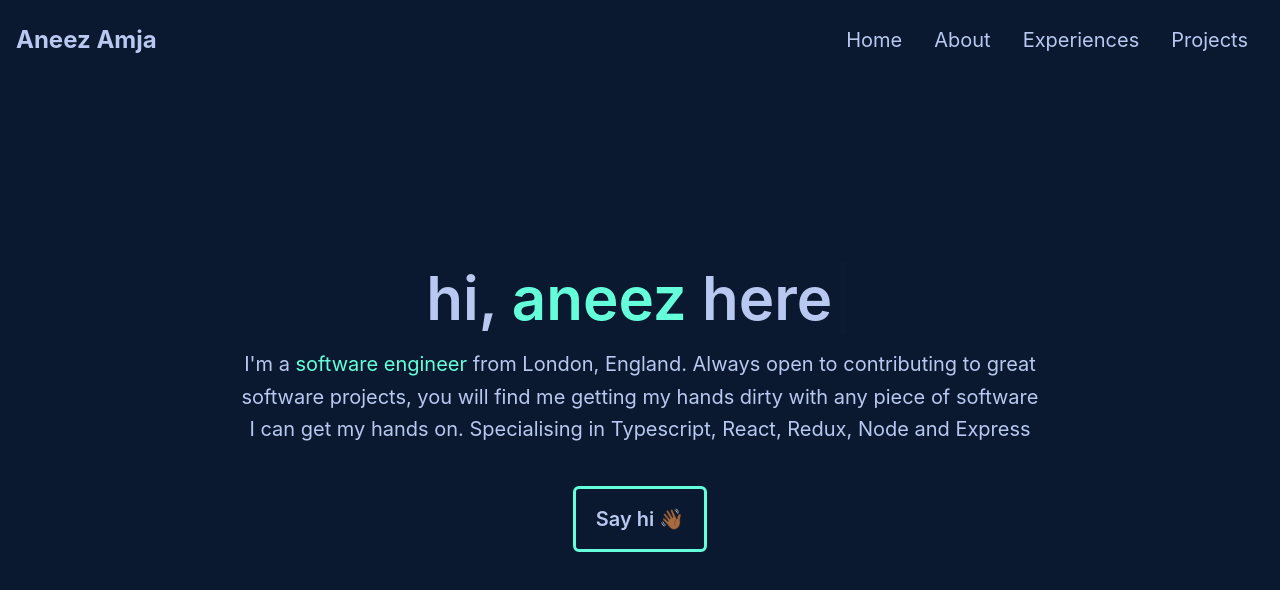
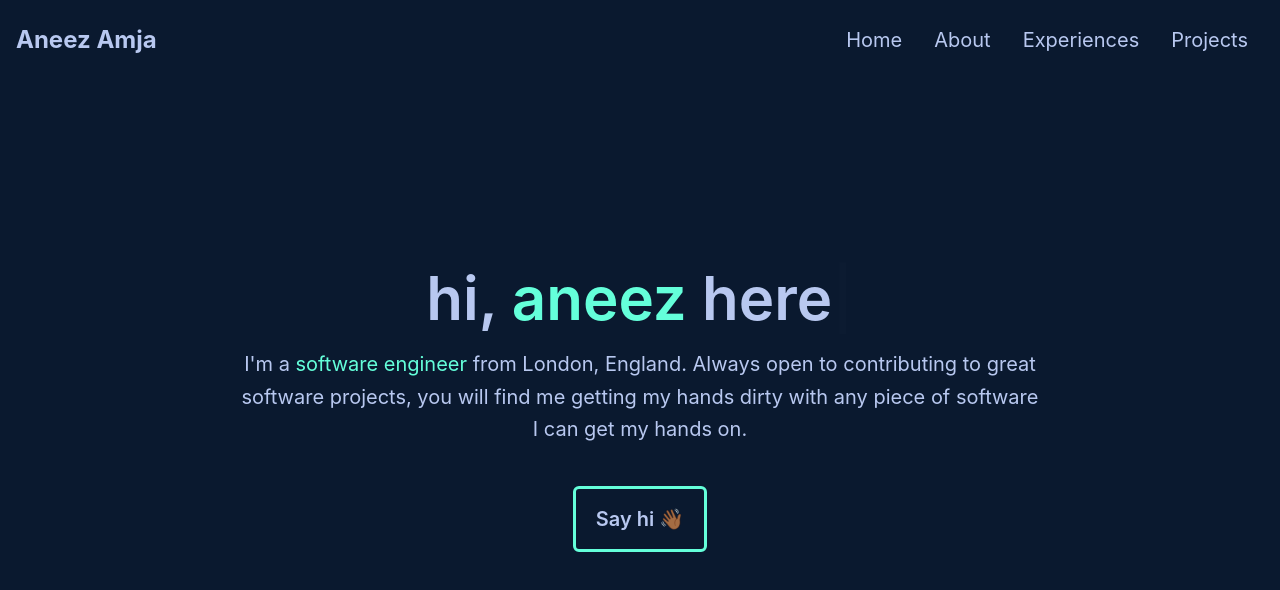
Before and after one commit to AneezAmja/Aneez, a React (Vite) app: page / in a window 1280 px wide. Shown: the top 590 px of the page. Built offline with nearby package versions, Linux system fonts and the light colour scheme.

Commit message:
updated information, rm: bg colour

```diff
--- a/src/components/Home.jsx
+++ b/src/components/Home.jsx
@@ -3,7 +3,7 @@
 
 const Home = () => {
   return (
-    <div name="home" className="w-full h-screen bg-primary-dark">
+    <div name="home" className="w-full h-screen">
       <div className="max-w-[1000px] mx-auto px-8 flex flex-col justify-center items-center h-full">
         <>
           <ReactTyped
@@ -22,8 +22,7 @@
             <span className="text-secondary-content">software engineer</span>{" "}
             from London, England. Always open to contributing to great software
             projects, you will find me getting my hands dirty with any piece of
-            software I can get my hands on. Specialising in Typescript, React,
-            Redux, Node and Express
+            software I can get my hands on.
           </p>
 
           <a className="text-xl border-[3px] py-4 px-5 rounded-md border-secondary-content mt-10 text-primary-content cursor-pointer transition-bg duration-300 ease-in-out hover:bg-secondary-content hover:text-copy font-semibold" href="mailto:aneez.amja@gmail.com">
```
